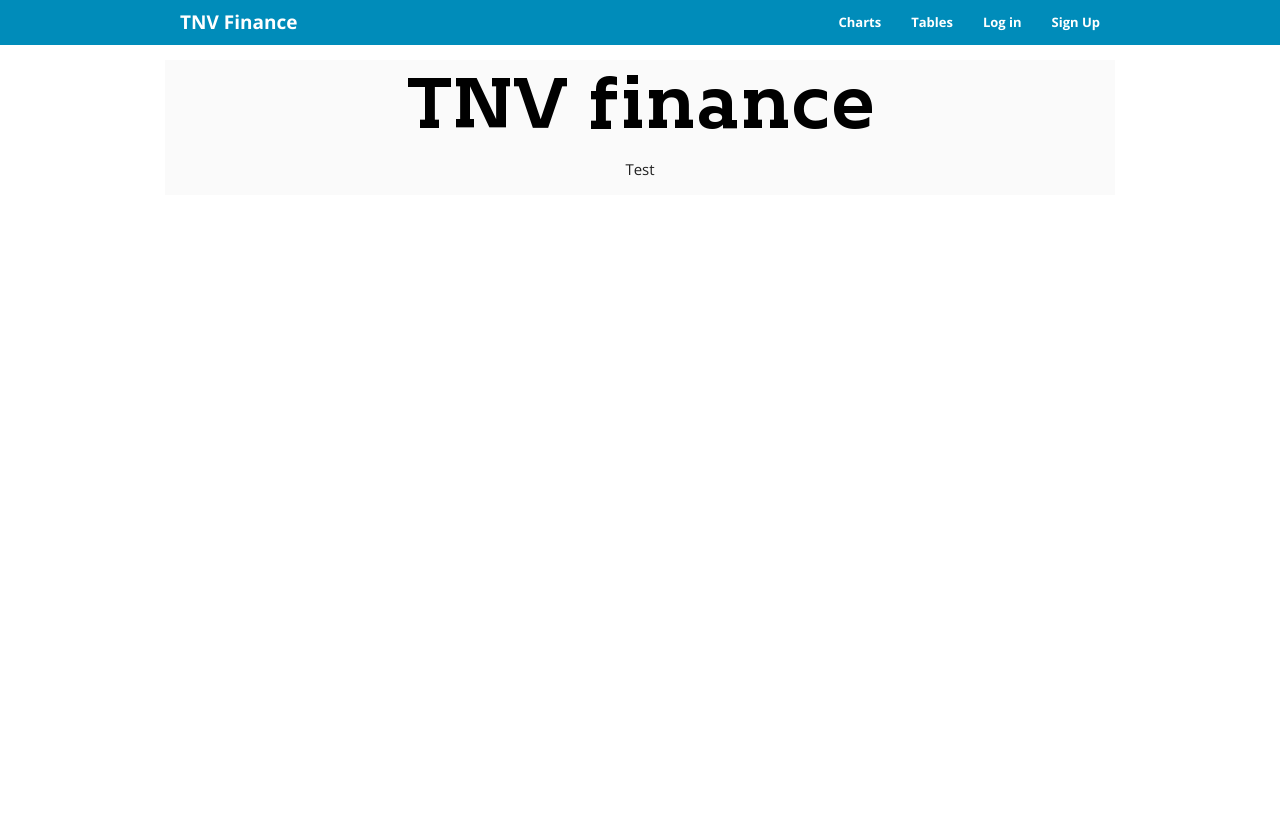
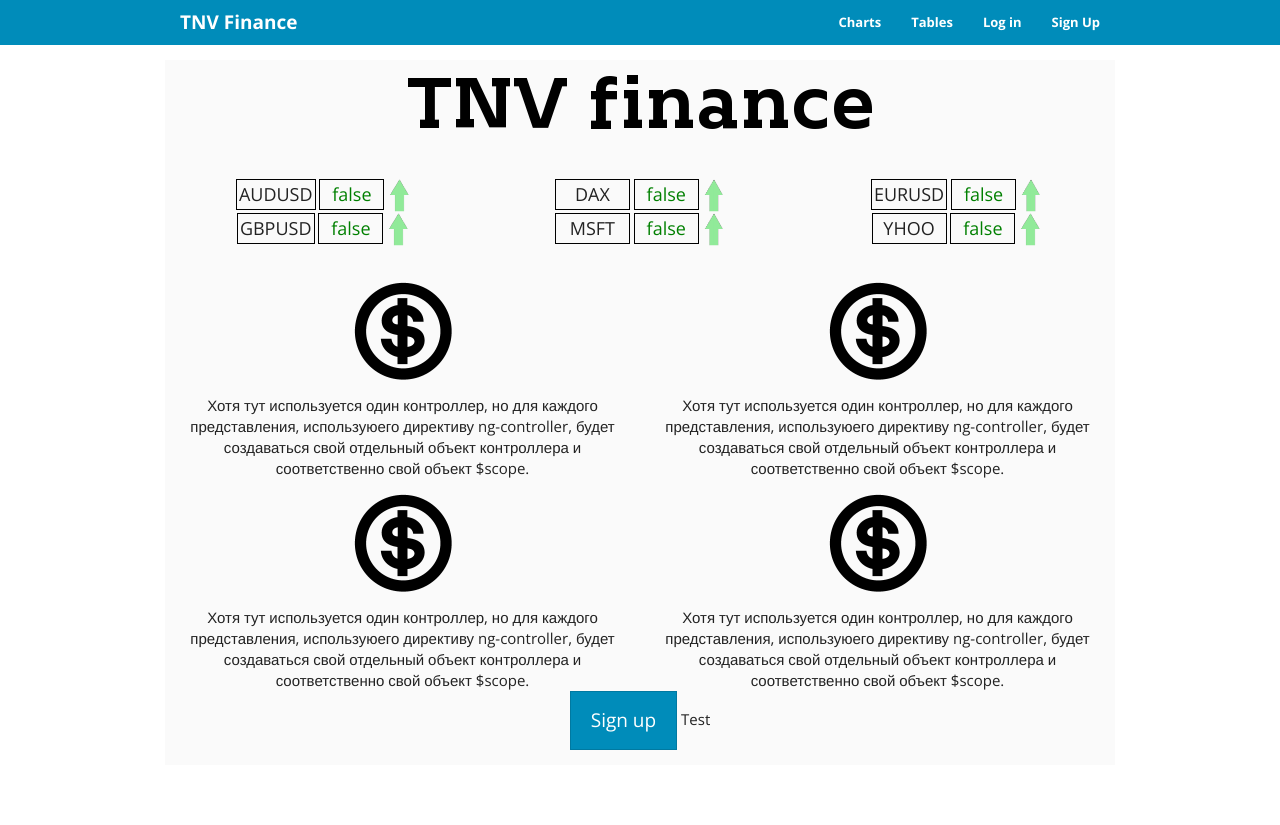
Before and after one commit to Vladimir37/TNV_Finance, a Django app: page /registration/ in a window 1280 px wide. Before the commit the page ends 176 px from the top, so only its background shows below. Run offline with Django 3.2, Linux system fonts and the light colour scheme; data that the repository does not hold is empty; some libraries are stand-ins or nearby versions.

Commit message:
Symbols state

```diff
--- a/api/utils.py
+++ b/api/utils.py
@@ -200,3 +200,8 @@
         return True
     except:
         return False
+
+def get_symbol_state(code):
+    current_date = datetime.now()
+    code_hash = hash(code + str(current_date.year) + str(current_date.day) + str(current_date.hour))
+    return code_hash % 2 == 0
--- a/api/views.py
+++ b/api/views.py
@@ -5,7 +5,7 @@
 from api.models import Account, SymbolType, Symbol, Position
 from api.serializing import serialize
 from finam_stock_data import get_data as stock_data
-from api.utils import get_current
+from api.utils import get_current, get_symbol_state
 
 # for all
 def types(request):
@@ -50,7 +50,10 @@
         prices = {}
         for symbol in symbols:
             price = get_current(symbol)
-            prices[symbol] = price
+            prices[symbol] = {
+                'price': price,
+                'state': get_symbol_state(symbol)
+            }
         return render(request, 'api.html', {'data': "'" + json.dumps(prices) + "'"})
     except:
         return render(request, 'api.html', {'data': 1})
--- a/front/static/css/main.css
+++ b/front/static/css/main.css
@@ -17,3 +17,34 @@
     text-align: center;
     margin-bottom: 30px;
 }
+.index_symbols {
+    margin: 20px 0;
+}
+.index_symbol article {
+    display: inline-block;
+    font-size: 18px;
+}
+.index_symbol .value {
+    min-width: 65px;
+}
+.index_symbol .name {
+    min-width: 75px;
+}
+.arrow {
+    height: 35px;
+    margin-top: -3px;
+}
+.index_symbol .name, .index_symbol .value {
+    text-align: center;
+    padding: 2px;
+    border: 1px solid #000000;
+}
+
+
+/* helpers*/
+.red {
+    color: red;
+}
+.green {
+    color: green;
+}
--- a/front/static/js/libs/entity.js
+++ b/front/static/js/libs/entity.js
@@ -1,5 +1,7 @@
-function decodeHtml(html) {
+function getAPI(html) {
     var txt = document.createElement("textarea");
     txt.innerHTML = html;
-    return txt.value;
+    var result = txt.value;
+    result = JSON.parse(result.slice(1, -1));
+    return result;
 }
--- a/front/static/js/ng/controllers/index.js
+++ b/front/static/js/ng/controllers/index.js
@@ -1,12 +1,16 @@
 app.controller('indexSymbols', ['$scope', 'indexValues', function($scope, indexValues) {
     indexValues.then(function(data) {
-        var qw = decodeHtml(data.data);
-        console.log(JSON.parse(qw));
-        $scope.symbol_values = [{
-            data: 1
-        }, {
-            data: 2
-        }];
+        var values = getAPI(data.data);
+        for(var symbol in values) {
+            var state = values[symbol].state;
+            values[symbol] = {
+                price: values[symbol].price,
+                color: state > 0.5 ? 'red' : 'green',
+                arrow: state > 0.5 ? 'a_down.png' : 'a_up.png'
+            }
+        };
+        console.log(values);
+        $scope.symbol_values = values;
     }).catch(function(err) {
         console.log('ERROR');
         console.log(err);
--- a/front/static/js/ng/services/index.js
+++ b/front/static/js/ng/services/index.js
@@ -1,5 +1,5 @@
 app.factory('indexValues', ['$http', function($http) {
-    var requested_symbols = ['EURUSD', 'GBPUSD', 'YHOO'];
+    var requested_symbols = ['EURUSD', 'GBPUSD', 'YHOO', 'MSFT', 'AUDUSD', 'DAX'];
     var symbols_req = {
         symbols: JSON.stringify(requested_symbols)
     };
--- a/front/templates/_layout_.html
+++ b/front/templates/_layout_.html
@@ -40,10 +40,37 @@
     <section class="wrapper jumbotron">
         <img src="/static/imgs/staff/logo.png" alt="logo" class="big_logo"/>
         <section class="index_symbols" ng-controller="indexSymbols">
-            <article class="index_symbol" ng-repeat="day in symbol_values">
-                {[ day.data ]}
+            <article class="row">
+                <article class="index_symbol col-md-4" ng-repeat="(symbol, value) in symbol_values">
+                    <article class="name">{[ symbol ]}</article>
+                    <article class="value {[ value.color ]}">{[ value.price ]}</article>
+                    <img class="arrow" ng-src="{[ '/static/imgs/staff/' + value.arrow ]}" alt="arrow"/>
+                </article>
             </article>
         </section>
+        <section class="benefits">
+            <article class="row">
+                <article class="col-md-6 benefit">
+                    <img src="/static/imgs/staff/dollar.png" alt="dollar"/>
+                    <article class="text">Хотя тут используется один контроллер, но для каждого представления, используюего директиву ng-controller, будет создаваться свой отдельный объект контроллера и соответственно свой объект $scope.</article>
+                </article>
+                <article class="col-md-6 benefit">
+                    <img src="/static/imgs/staff/dollar.png" alt="dollar"/>
+                    <article class="text">Хотя тут используется один контроллер, но для каждого представления, используюего директиву ng-controller, будет создаваться свой отдельный объект контроллера и соответственно свой объект $scope.</article>
+                </article>
+            </article>
+            <article class="row">
+                <article class="col-md-6 benefit">
+                    <img src="/static/imgs/staff/dollar.png" alt="dollar"/>
+                    <article class="text">Хотя тут используется один контроллер, но для каждого представления, используюего директиву ng-controller, будет создаваться свой отдельный объект контроллера и соответственно свой объект $scope.</article>
+                </article>
+                <article class="col-md-6 benefit">
+                    <img src="/static/imgs/staff/dollar.png" alt="dollar"/>
+                    <article class="text">Хотя тут используется один контроллер, но для каждого представления, используюего директиву ng-controller, будет создаваться свой отдельный объект контроллера и соответственно свой объект $scope.</article>
+                </article>
+            </article>
+        </section>
+        <button class="btn btn-primary btn-lg">Sign up</button>
         {% block content %}
             Test
         {% endblock %}
--- a/front/urls.py
+++ b/front/urls.py
@@ -2,6 +2,7 @@
 from front.views import registration, login, cabinet, pass_change, add_account, delete_account, create_position, close_position
 
 urlpatterns = [
+    url(r'^', registration, name='index'),
     url(r'^registration/', registration, name='registration'),
     url(r'^login/', login, name='login'),
     url(r'^pass_change/', pass_change, name='pass_change'),
--- a/front/views.py
+++ b/front/views.py
@@ -1,5 +1,8 @@
 from django.contrib.auth.decorators import login_required
 from django.shortcuts import render
+
+def index(request):
+    return render(request, '_layout_.html')
 
 def registration(request):
     return render(request, '_layout_.html')
```
Also changed, not shown: front/static/imgs/staff/a_up.png, front/static/imgs/staff/a_up_a.png (added), front/static/imgs/staff/dollar.png (added).
